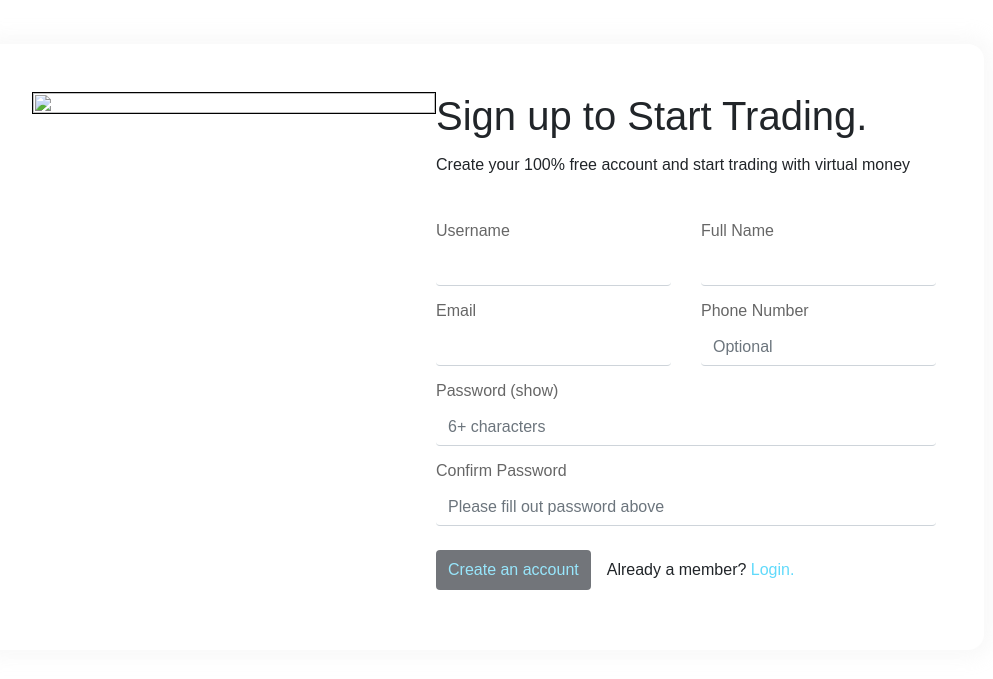
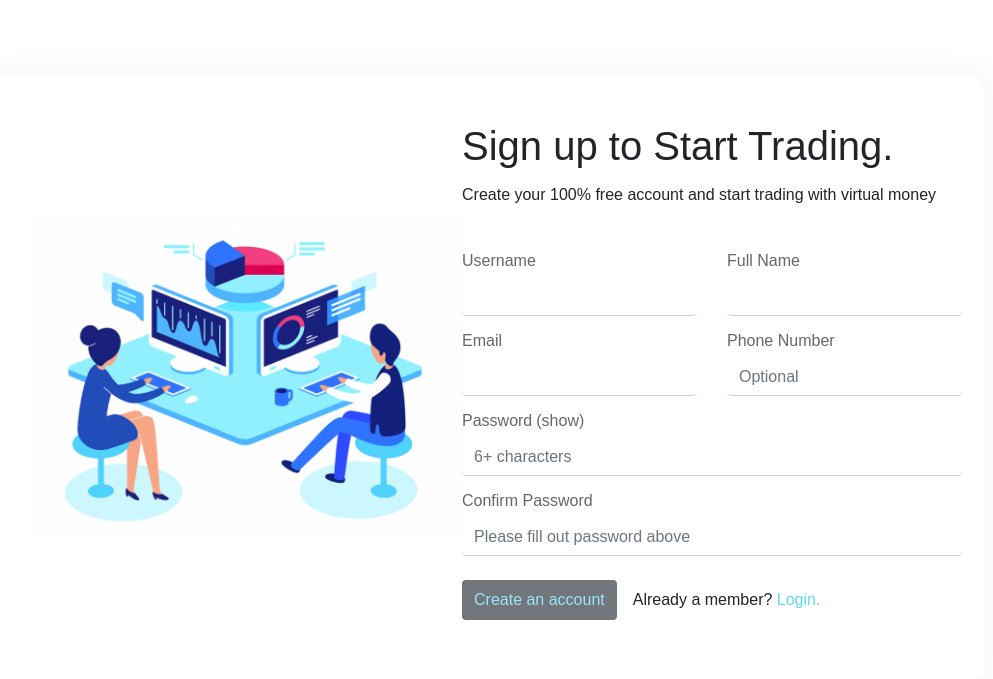
Before and after one commit to ji21/crypto_project, a Django app: page /authenticate/register/ in a window 1280 px wide. Shown: the part 106-785 px from the top of the page, without its empty margins (156-1149 px from the left). Run offline with Django 3.2, Linux system fonts and the light colour scheme; some libraries are stand-ins or nearby versions.

Commit message:
added sign up image

```diff
--- a/static/css/style.css
+++ b/static/css/style.css
@@ -6,10 +6,13 @@
 
 .form-div {
   min-width: 1000px;
-  margin: 150px auto 0px auto!important;
-  width: 70%;
+  margin: 180px auto 0px auto!important;
+  width: 65%;
   display: flex;
   box-shadow: 0px 0px 17px 9px rgba(219,219,219,0.18);
+}
+
+#fixer {
 }
 
 .valid {
@@ -28,8 +31,10 @@ p > .login:hover {
 
 .form-div > img {
   height: 100%;
-  border: 1px solid black;
-  width: 100%;
+  width: 40%;
+  margin-top: auto;
+  margin-bottom: auto;
+  min-width: 430px;
 }
 
 .form-btn {
--- a/templates/authenticate/register.html
+++ b/templates/authenticate/register.html
@@ -4,9 +4,9 @@
 {% block title %}Sign up{% endblock %}
 
 {% block content %}
-  <div class="form-div p-5 radius">
-    <img src="" alt="">
-    <div>
+  <div class="form-div pl-5 pt-5 pb-5 pr-5 radius">
+    <img src="{% static 'images/signup.png' %}" alt="">
+    <div id="#fixer" class="pr-3">
       {% csrf_token %}
       <h1 class="mb-3">Sign up to Start Trading.</h1>
       <p class="mb-5" style="font-size: 16px">Create your 100% free account and start trading with virtual money</p>
--- a/templates/base.html
+++ b/templates/base.html
@@ -29,7 +29,7 @@
     -->
       <div id="spacer"></div>
       <div style="width: 85%;">
-        <ul class="nav nav-tabs no-border-bottom pt-4" id="myTab" role="tablist" style="color: white!important">
+        <ul class="nav nav-tabs no-border-bottom pt-3" id="myTab" role="tablist" style="color: white!important">
           <li class="no-border">
             <a class="nav-item pl-5 pr-5 nav-link nav-info no-border-bottom" id="about-tab" data-toggle="tab" href="#about" role="tab" aria-controls="about" aria-selected="true">About</a>
           </li>
```
Also changed, not shown: static/images/signup.png (added).
